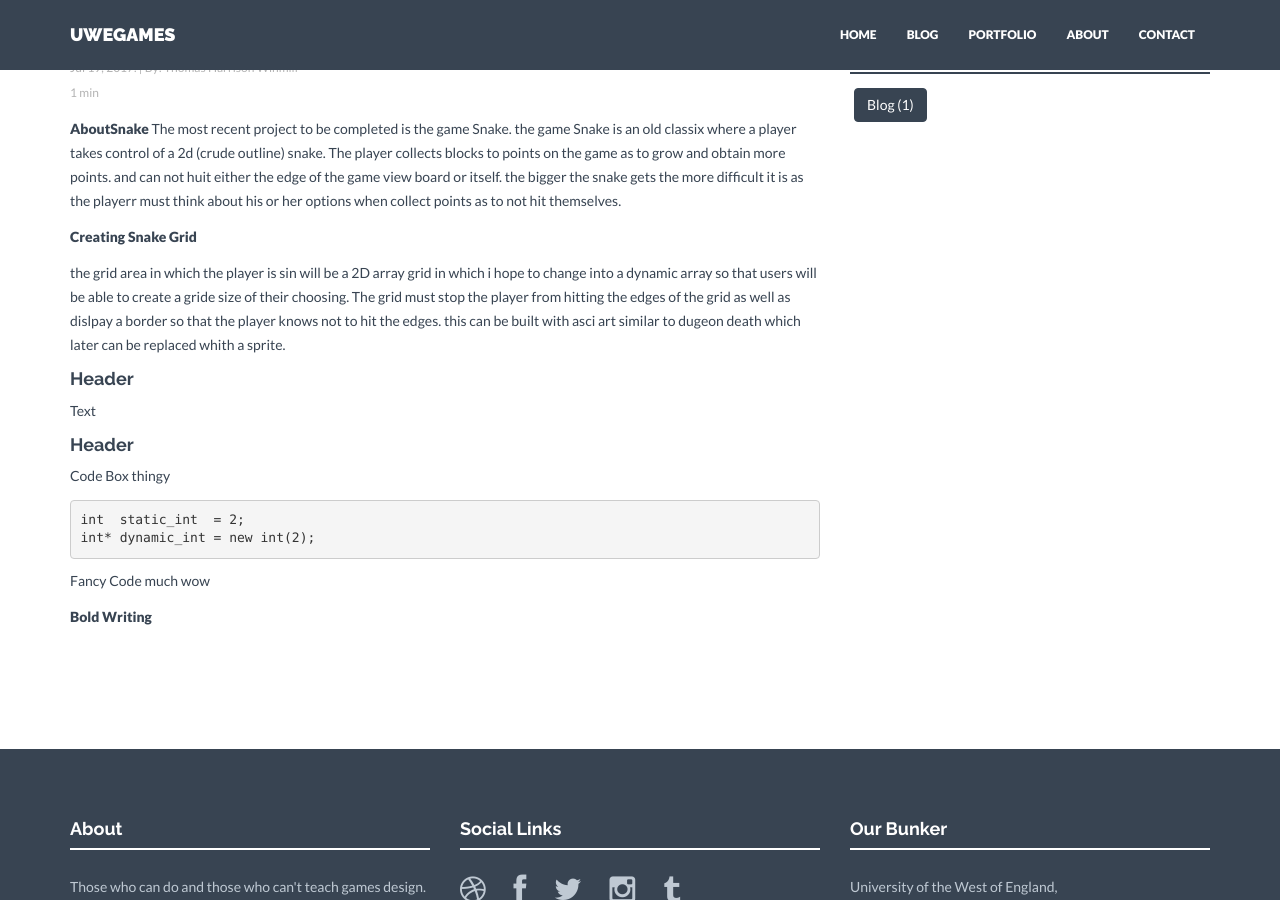
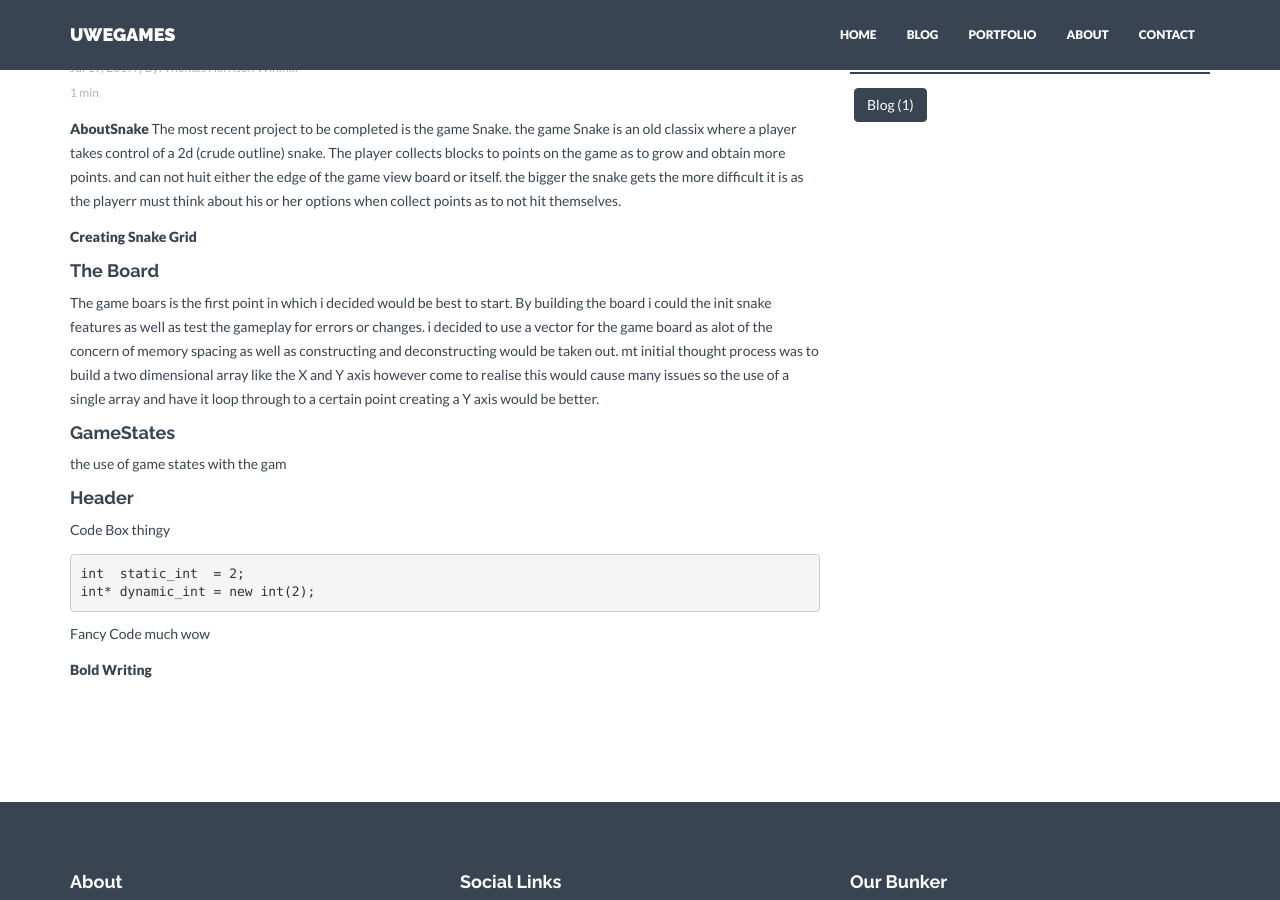
Before and after one commit to Winmillt/Portfilio, a Jekyll site: the page built from _posts/2017-10-16-FirstProjectSnake.markdown, in a window 1280 px wide and 900 px high, scrolled down 580 px. Built offline with Jekyll 4.4.1, drawn with Linux system fonts in a browser that asks for light colours; nearby versions of some CDN libraries.

Commit message:
Update 2017-10-16-FirstProjectSnake.markdown

```diff
--- a/_posts/2017-10-16-FirstProjectSnake.markdown
+++ b/_posts/2017-10-16-FirstProjectSnake.markdown
@@ -15,11 +15,12 @@ published: true
 
 <b>Creating Snake Grid</b>
 
-the grid area in which the player is sin will be a 2D array grid in which i hope to change into a dynamic array so that users will be able to create a gride size of their choosing. The grid must stop the player from hitting the edges of the grid as well as dislpay a border so that the player knows not to hit the edges. this can be built with asci art similar to dugeon death which later can be replaced whith a sprite.
+#### The Board
+The game boars is the first point in which i decided would be best to start. By building the board i could the init snake features as well as test the gameplay for errors or changes. i decided to use a vector for the game board as alot of the concern of memory spacing as well as constructing and deconstructing would be taken out. mt initial thought process was to build a two dimensional array like the X and Y axis however come to realise this would cause many issues so the use of a single array and have it loop through to a certain point creating a Y axis would be better.
 
+#### GameStates
+the use of game states with the gam
 
-#### Header
-Text
 
 #### Header
 Code Box thingy
```
